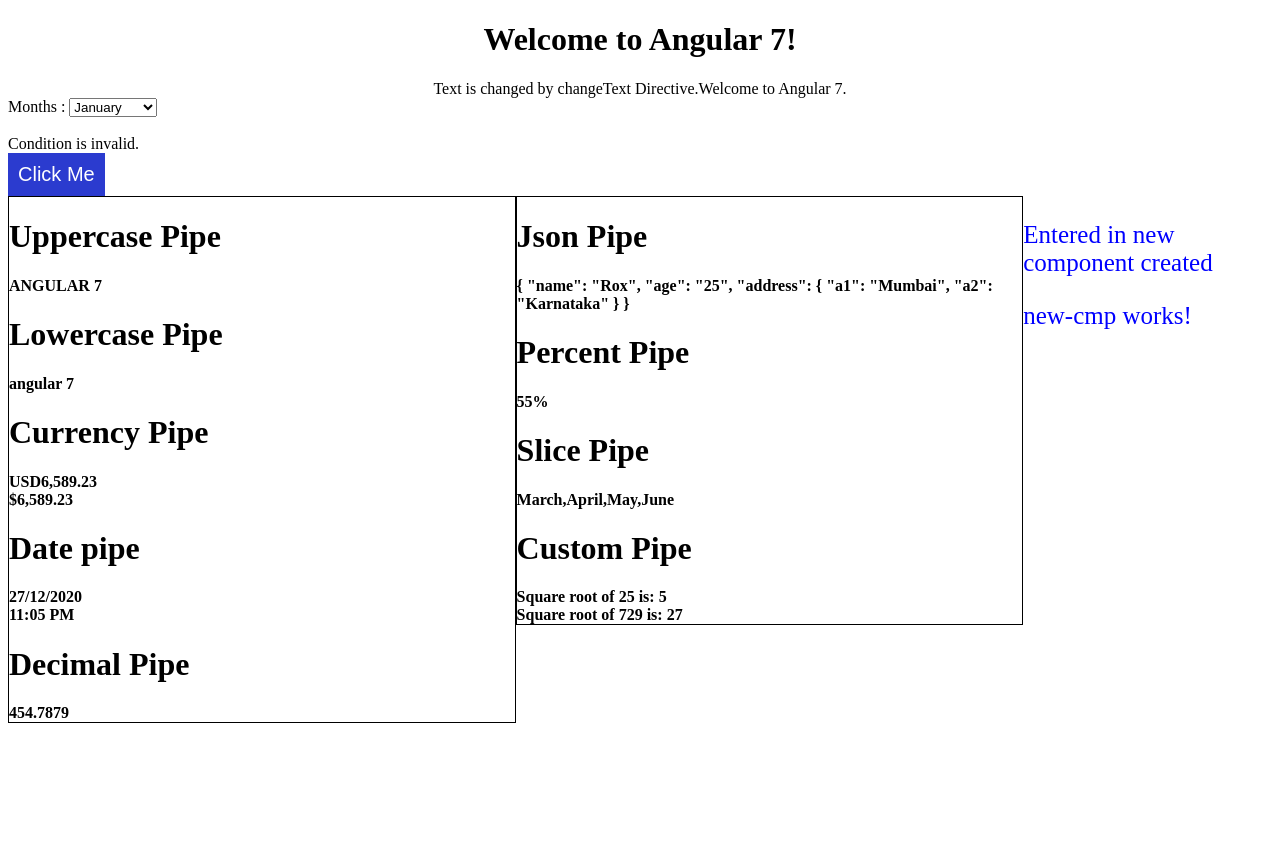
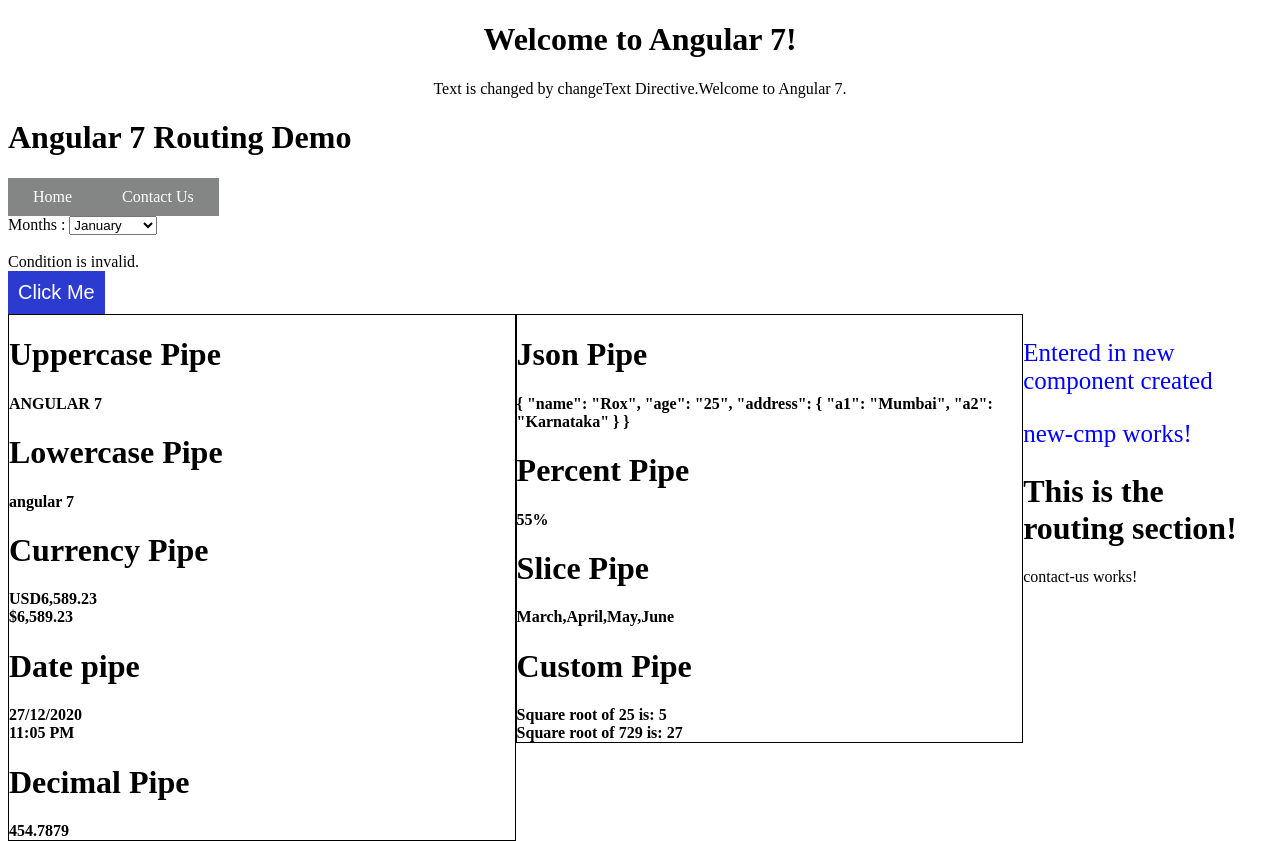
Before and after one commit to taoyuchuan/AngularDemo, an Angular app: page /contactus in a window 1280 px wide. Before the commit this address led to /. Before the commit the page ends 800 px from the top, so only its background shows below. Built offline with nearby package versions, Linux system fonts and the light colour scheme.

Commit message:
Add routing

```diff
--- a/src/app/app-routing.module.ts
+++ b/src/app/app-routing.module.ts
@@ -1,7 +1,12 @@
 import { NgModule } from '@angular/core';
 import { Routes, RouterModule } from '@angular/router';
+import { HomeComponent } from './home/home.component';
+import { ContactUsComponent} from './contact-us/contact-us.component';
 
-const routes: Routes = [];
+const routes: Routes = [
+  {path:"home", component:HomeComponent},
+  {path:"contactus", component:ContactUsComponent}
+];
 
 @NgModule({
   imports: [RouterModule.forRoot(routes)],
--- a/src/app/app.component.css
+++ b/src/app/app.component.css
@@ -8,3 +8,15 @@
    display: inline-block;
    font-size: 20px;
 }
+
+a:link, a:visited {
+   background-color: #848686;
+   color: white;
+   padding: 10px 25px;
+   text-align: center;
+   text-decoration: none;
+   display: inline-block;
+}
+a:hover, a:active {
+   background-color: #BD9696;
+}
--- a/src/app/app.component.html
+++ b/src/app/app.component.html
@@ -7,6 +7,13 @@
 <div style="text-align:center">
   <span changeText>Welcome to {{ title }}.</span>
 </div>
+
+<h1>Angular 7 Routing Demo</h1>
+<nav>
+  <a routerLink = "/home">Home</a>
+  <a routerLink = "/contactus">Contact Us </a>
+</nav>
+
 <div> Months :
   <select (change) = changeMonths($event)>
     <option *ngFor = "let i of months">{{i}}</option>
@@ -47,17 +54,21 @@
   <div style = "width:40%;float:left;border:solid 1px black;">
     <h1>Json Pipe</h1>
     <b>{{ jsonVal | json }}</b>
+
     <h1>Percent Pipe</h1>
     <b>{{00.54565 | percent}}</b>
+
     <h1>Slice Pipe</h1>
     <b>{{months | slice:2:6}}</b>
+
     <h1>Custom Pipe</h1>
     <b>Square root of 25 is: {{25 | sqrt}}</b>
     <br/>
     <b>Square root of 729 is: {{729 | sqrt}}</b>
   </div>
-
 </div>
 
 <app-new-cmp></app-new-cmp>
+
+<h1>This is the routing section!</h1>
 <router-outlet></router-outlet>
--- a/src/app/app.module.ts
+++ b/src/app/app.module.ts
@@ -6,13 +6,17 @@
 import { NewCmpComponent } from './new-cmp/new-cmp.component';
 import { ChangeTextDirective } from './change-text.directive';
 import {SqrtPipe} from './app.sqrt';
+import { HomeComponent } from './home/home.component';
+import { ContactUsComponent } from './contact-us/contact-us.component';
 
 @NgModule({
   declarations: [
     AppComponent,
     NewCmpComponent,
     ChangeTextDirective,
-    SqrtPipe
+    SqrtPipe,
+    HomeComponent,
+    ContactUsComponent
   ],
   imports: [
     BrowserModule,
--- /dev/null
+++ b/src/app/contact-us/contact-us.component.html
@@ -0,0 +1,3 @@
+<p>
+  contact-us works!
+</p>
--- /dev/null
+++ b/src/app/contact-us/contact-us.component.ts
@@ -0,0 +1,15 @@
+import { Component, OnInit } from '@angular/core';
+
+@Component({
+  selector: 'app-contact-us',
+  templateUrl: './contact-us.component.html',
+  styleUrls: ['./contact-us.component.css']
+})
+export class ContactUsComponent implements OnInit {
+
+  constructor() { }
+
+  ngOnInit() {
+  }
+
+}
--- /dev/null
+++ b/src/app/home/home.component.html
@@ -0,0 +1,3 @@
+<p>
+  home works!
+</p>
--- /dev/null
+++ b/src/app/home/home.component.ts
@@ -0,0 +1,15 @@
+import { Component, OnInit } from '@angular/core';
+
+@Component({
+  selector: 'app-home',
+  templateUrl: './home.component.html',
+  styleUrls: ['./home.component.css']
+})
+export class HomeComponent implements OnInit {
+
+  constructor() { }
+
+  ngOnInit() {
+  }
+
+}
```
Also changed, not shown: src/app/contact-us/contact-us.component.css (added), src/app/home/home.component.css (added), 2 other files (tests, documents, lock files or other folders). Lines whose indentation alone changed are shown as unchanged.
